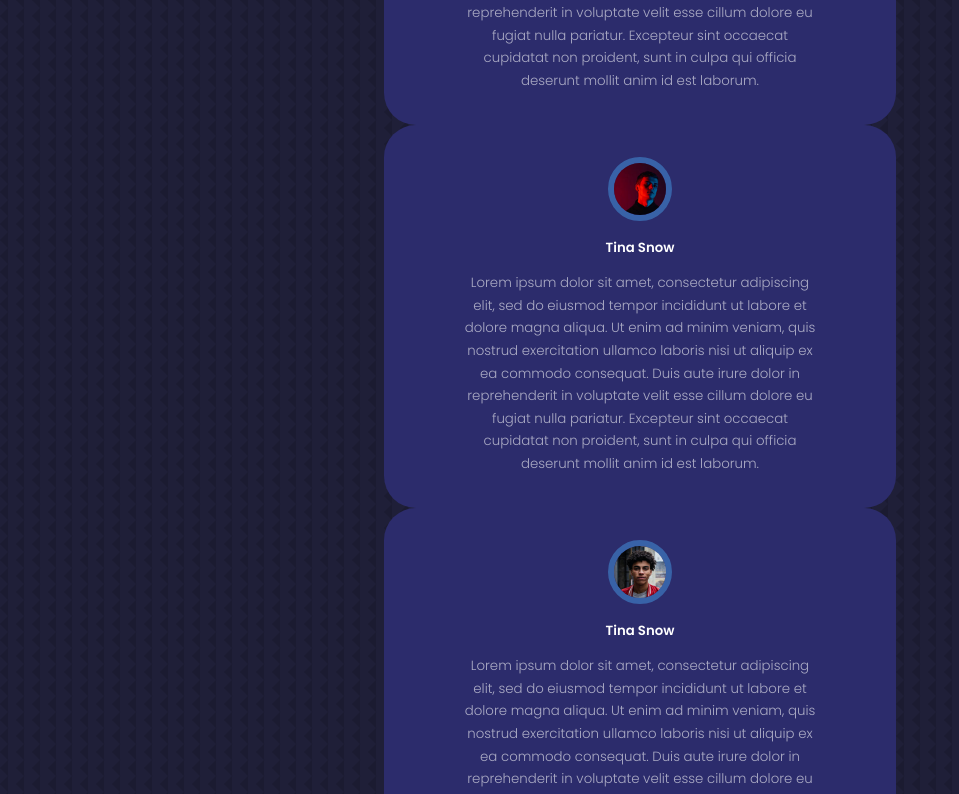
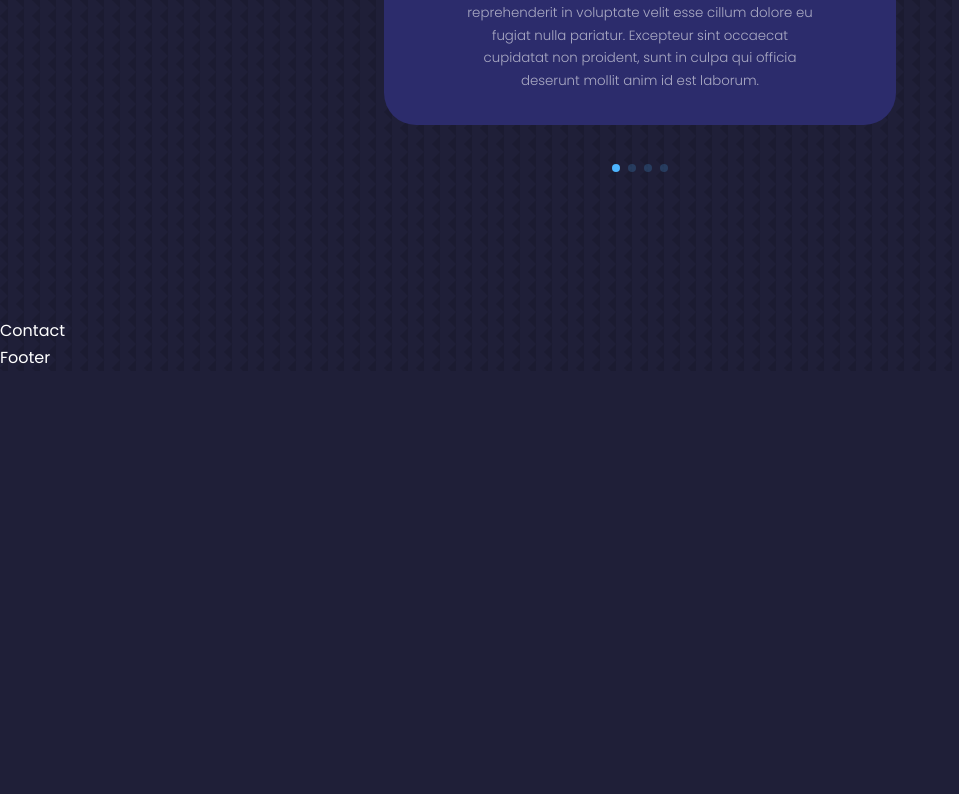
Before and after one commit to GiuliaIvan/portfolio-updatedVersion, a React (Create React App) app: page / in a window 1280 px wide. Shown: the part 4664-5458 px from the top of the page, without its empty margins (0-959 px from the left). After the commit the page ends 5035 px from the top, so only its background shows below. Built offline with nearby package versions, Linux system fonts and the light colour scheme.

Commit message:
testimonials swiper

```diff
--- a/package.json
+++ b/package.json
@@ -10,6 +10,7 @@
     "react-dom": "^18.2.0",
     "react-icons": "^4.8.0",
     "react-scripts": "5.0.1",
+    "swiper": "^9.3.2",
     "web-vitals": "^2.1.4"
   },
   "scripts": {
--- a/src/components/testimonials/Testimonials.jsx
+++ b/src/components/testimonials/Testimonials.jsx
@@ -4,6 +4,16 @@ import AVTR1 from '../../assets/avatar1.jpg'
 import AVTR2 from '../../assets/avatar2.jpg'
 import AVTR3 from '../../assets/avatar3.jpg'
 import AVTR4 from '../../assets/avatar4.jpg'
+
+// import Swiper core and required modules
+import { Pagination } from 'swiper';
+
+import { Swiper, SwiperSlide } from 'swiper/react';
+
+// Import Swiper styles
+import 'swiper/css';
+import 'swiper/css/pagination';
+
 
 const data = [
   {
@@ -37,21 +47,26 @@ const Testimonials = () => {
       <h5>Review from clients</h5>
       <h2>Testimonials</h2>
 
-      <div className="container testimonials__container">
+      <Swiper className="container testimonials__container"
+      // install Swiper modules
+      modules={[Pagination]}
+      spaceBetween={40}
+      slidesPerView={1}
+      pagination={{ clickable: true }}>
         {
           data.map(({avatar, name, review}, index) => {
             return (
-              <article key={index} className="testimonial">
+              <SwiperSlide key={index} className="testimonial">
                 <div className="client__avatar">
                   <img src={avatar} alt="Avatar one" />
                 </div>
                 <h5 className='client__name'>{name}</h5>
                 <small className='client__review'>{review}</small>
-              </article>
+              </SwiperSlide>
             )
           })
         }
-      </div>
+      </Swiper>
     </section>
   )
 }
--- a/src/components/testimonials/testimonials.css
+++ b/src/components/testimonials/testimonials.css
@@ -1,5 +1,6 @@
 .container.testimonials__container {
     width: 40%;
+    padding-bottom: 4rem;
 }
 
 .client__avatar {
@@ -28,6 +29,9 @@
     margin: 0.8rem auto 0;
 }
 
+.swiper-pagination-clickable .swiper-pagination-bullet {
+    background: var(--color-primary);
+}
 
 
 /* ============ MEDIA QUERIES (MEDIUM DEVICES) ============ */
```
Also changed, not shown: 1 other file (tests, documents, lock files or other folders).
